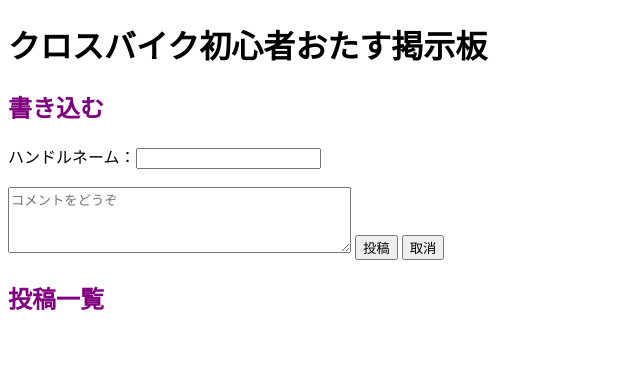
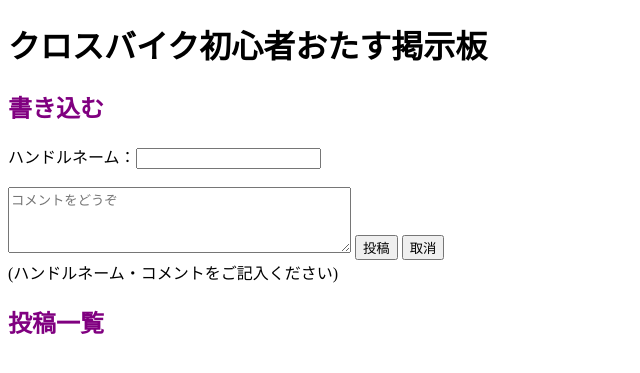
Before and after one commit to tcdhrk/onlineskillup_step1, a PHP site: page /bbs.php in a window 1280 px wide. Shown: the top 373 px of the page, without its empty margins (0-640 px from the left). Run offline with PHP 8.4, Linux system fonts and the light colour scheme; data that the repository does not hold is empty.

Commit message:
fourth commit

```diff
--- a/bbs.php
+++ b/bbs.php
@@ -7,6 +7,16 @@
     </head>
     <body>
         <h1>クロスバイク初心者おたす掲示板</h1>
+            <section>
+                <h2 class="a">書き込む</h2>
+                <form method="POST" action="bbs.php">      <!-- actionは送信先URL -->
+                    ハンドルネーム：<input type="text" name="name" value=""><br><br>
+                    <textarea name="comment" cols=40 rows=4 placeholder="コメントをどうぞ"></textarea>
+                    <input type="submit" value="投稿" />      <!-- <form>タグのactionが呼び出される 送信ボタン -->
+                    <input type="reset" value="取消">
+                </form>
+            </section>
+
         <?php
             //接続　phpからデータベースへ
             //mysqliクラスのオブジェクトを作成
@@ -18,38 +28,24 @@
                 exit();
             }
 
-            if(isset($_POST["name"])){                       //commentがPOSTされているなら。 //POSTで送信されたデータは連想配列$_POSTに格納されている  //issetでNULLでないか確認
+
+
+            //INSERT
+            //プリペアドステートメントを作成　ユーザ入力を使用する箇所は?にしておく
+            $stmt = $mysqli->prepare("INSERT INTO datas (name, message) VALUES (?, ?)");    //-> アロー演算子
+
+
+            if(isset($_POST["name"])&&isset($_POST["comment"])){                       //commentがPOSTされているなら。 //POSTで送信されたデータは連想配列$_POSTに格納されている  //issetでNULLでないか確認
                 $name = htmlspecialchars($_POST["name"]);   //エスケープ（特殊な意味があるために表示できない文字を他の文字列に変換）してから表示
                 //print("あなたのハンドルネームは「 ${name} 」です。");
-
-                //INSERT
-                //プリペアドステートメントを作成　ユーザ入力を使用する箇所は?にしておく
-                $stmt = $mysqli->prepare("INSERT INTO datas (name, message) VALUES (?, ?)");    //-> アロー演算子
                 //$_POST["name"]に名前が、$_POST["message"]に本文が格納されているとする。
                 //?の位置に値を割り当てる
                 $stmt->bind_param('ss', $_POST["name"], $_POST["message"]);     //bind_paramの第1引数は割り当てる変数の型 ss 文字列2つ
                 //実行
                 $stmt->execute();
-
-            }
-            if(isset($_POST["comment"])){
-                $comment = htmlspecialchars($_POST["comment"]);
-                //print("あなたのコメントは「 ${comment} 」です。");        //print($_POST["comment"]); //print_r($_POST);
-
-
             }
             else{
-        ?>
-            <section>
-                <h2 class="a">書き込む</h2>
-                <form method="POST" action="bbs.php">      <!-- actionは送信先URL -->
-                    ハンドルネーム：<input type="text" name="name" value=""><br><br>
-                    <textarea name="comment" cols=40 rows=4 placeholder="コメントをどうぞ"></textarea>
-                    <input type="submit" value="投稿" />      <!-- <form>タグのactionが呼び出される 送信ボタン -->
-                    <input type="reset" value="取消">
-                </form>
-            </section>
-        <?php
+                print("(ハンドルネーム・コメントをご記入ください)");
             }
         ?>
 
```
